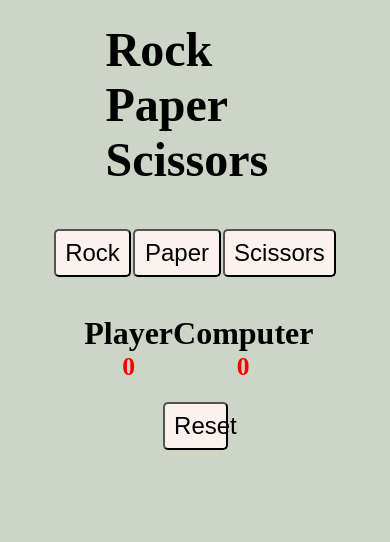
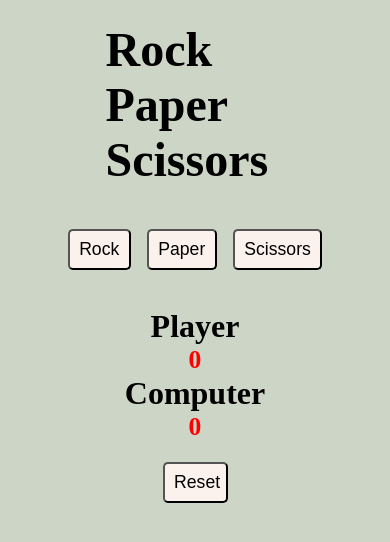
Before and after one commit to titchSiobhan/rock-paper-scissors, a plain HTML site: page index.html in a window 390 px wide. Drawn offline with Linux system fonts and the light colour scheme.

Commit message:
changed phone css

```diff
--- a/styles.css
+++ b/styles.css
@@ -102,3 +102,13 @@ h1 {
 .btn:hover, .btn:active {
     transition-duration: 1000ms;
 }
+
+@media (max-width: 425px) {
+    .score-box {
+        flex-direction: column;
+    }
+    .btn {
+        font-size: 1.1rem;
+    }
+
+}
```
